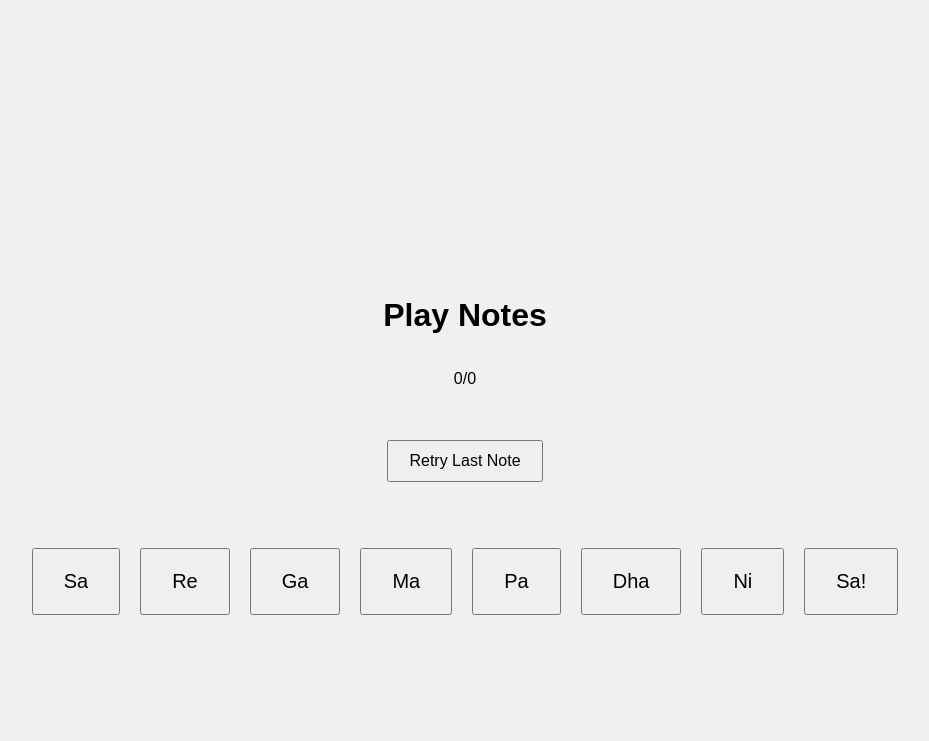
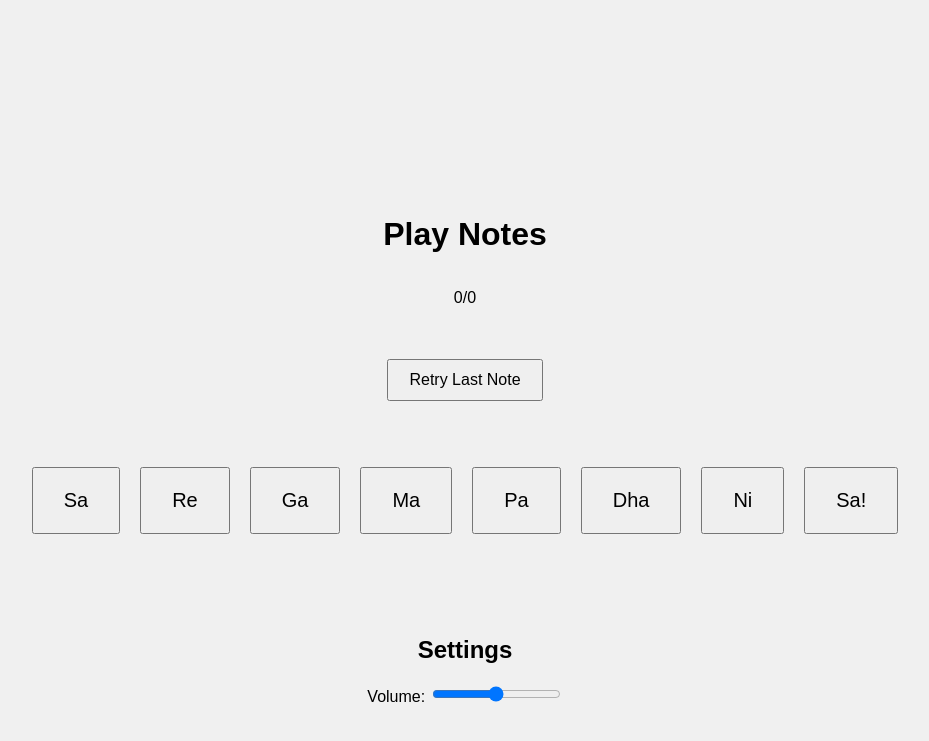
Before and after one commit to ayushbatra/ayushbatra.github.io, a Jekyll site: the page eartraining/ear_train.html, which Jekyll copies as it is, in a window 1280 px wide. Shown: the top 741 px of the page, without its empty margins (175-1104 px from the left). Built offline with Jekyll 4.4.1, drawn with Linux system fonts in a browser that asks for light colours.

Commit message:
Update ear_train.html

```diff
--- a/eartraining/ear_train.html
+++ b/eartraining/ear_train.html
@@ -26,7 +26,15 @@
         <button class="note-button" data-note="E_N">Ni</button>
         <button class="note-button" data-note="E_S2">Sa!</button>
     </div>
-
+    <br>
+    <br>
+    <br>
+    <br>
+    <h2>Settings</h2>
+    <div>
+        <label for="volume-slider">Volume: </label>
+        <input type="range" id="volume-slider" min="0" max="1" step="0.01" value="0.5">
+    </div>
     <audio id="tanpura" src="data/E_TANPURA.wav" loop>does the browser support audio</audio>
 
     <script src="script.js"></script>
```
